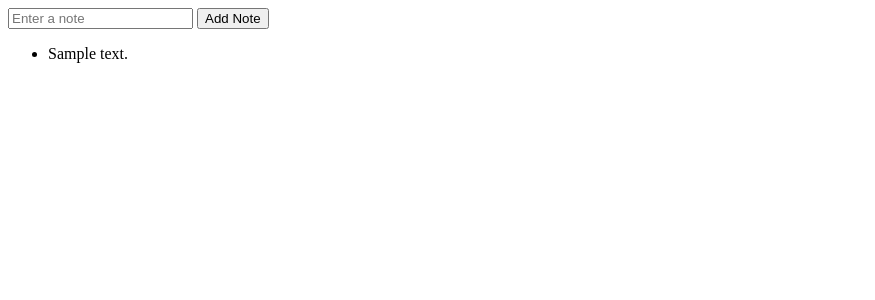
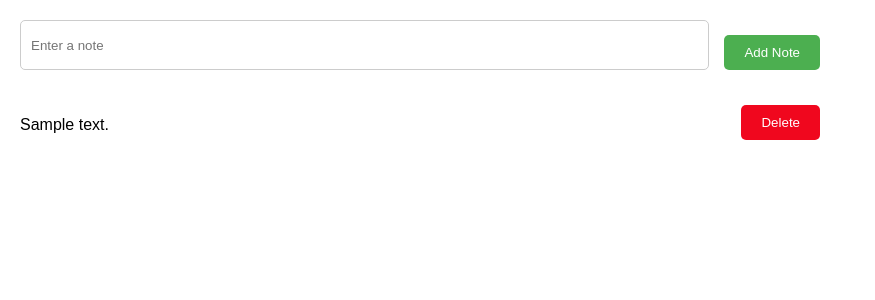
Before and after one commit to hemanthgoli17/note_taking_app, a Flask app: template templates/home.html in a window 1280 px wide. Shown: the top 300 px of the page, without its empty margins (0-875 px from the left). Run offline with Flask 3, Linux system fonts and the light colour scheme; the template is opened without the code that fills it: most values are stand-ins (such as "Sample title", 1, 10 or a date in 2020).

Commit message:
Added Delete Functions and basic css

```diff
--- a/app.py
+++ b/app.py
@@ -14,9 +14,24 @@ def index():
     if request.method == "POST":
         note_text = request.form.get("note")
         if note_text:
-            notes.append({'text' : note_text})
-            save_notes()
+            notes.append(note_text)
+            save_notes(notes)
             return redirect(url_for('index'))
+        else:
+            return redirect(url_for('index'))
+
+@app.route('/delete_note/<note_text>', methods = ["POST"])
+def delete_note(note_text):
+    if request.method == "POST":
+        with open('notes.json', "r+") as f:
+            data = json.load(f)
+            for note_index,note_content in enumerate(data):
+                if note_content == note_text:
+                    del data[note_index]
+                    save_notes(data)
+                    break
+            f.seek(0)
+        return redirect(url_for('index'))
 
 def load_notes():
     global notes
@@ -26,9 +41,9 @@ def load_notes():
     except FileNotFoundError:
         notes = []
 
-def save_notes():
+def save_notes(data):
     with open('notes.json', 'w') as file:
-        json.dump(notes, file, indent=4)
+        json.dump(data, file, indent=4)
 
 if __name__ == '__main__':
     app.run(debug=True)
--- a/templates/home.html
+++ b/templates/home.html
@@ -5,6 +5,68 @@
     <meta http-equiv="X-UA-Compatible" content="IE=edge">
     <meta name="viewport" content="width=device-width, initial-scale=1.0">
     <title>Document</title>
+    <style>
+        body {
+            font-family: Arial, sans-serif;
+            margin: 0;
+            padding: 20px;
+            max-width: 800px;
+            text-align: center;
+        }
+
+        form {
+            display: flex;
+            margin-bottom: 20px;
+        }
+
+        form input[type="text"] {
+            flex: 1;
+            padding: 10px;
+            border: 1px solid #ccc;
+            border-radius: 5px;
+        }
+
+        form button {
+            padding: 10px 20px;
+            background-color: #4CAF50; /* Green */
+            color: white;
+            border: none;
+            border-radius: 5px;
+            cursor: pointer;
+            margin-top: 15px;
+            margin-left: 15px;
+        }
+
+        form button:hover {
+            background-color: #45A049; /* Slightly darker green */
+        }
+
+        ul {
+            list-style: none;
+            padding: 0;
+        }
+
+        li {
+            margin-bottom: 10px;
+            display: flex;
+            justify-content: space-between;
+            align-items: center;
+        }
+
+        li:nth-child(even) {
+            background-color: #f2f2f2;
+        }
+
+        li button {
+            background-color: #f0071e; /* Red */
+            color: white;
+            margin-top: 15px;
+        }
+
+        li button:hover {
+            background-color: #d00018; /* Slightly darker red */
+        }
+    </style>
 </head>
 <body>
     <form action="/" method="post">
@@ -14,7 +76,12 @@
 
     <ul>
     {% for note in notes %}
-        <li>{{ note.text }}</li>
+        <li>
+            {{ note }}
+            <form action="/delete_note/{{ note }}", method="post">
+                <button type="submit">Delete</button>
+            </form>
+        </li>
     {% endfor %}
     </ul>
 </body>
```
Also changed, not shown: notes.json (+3 -7 lines).
